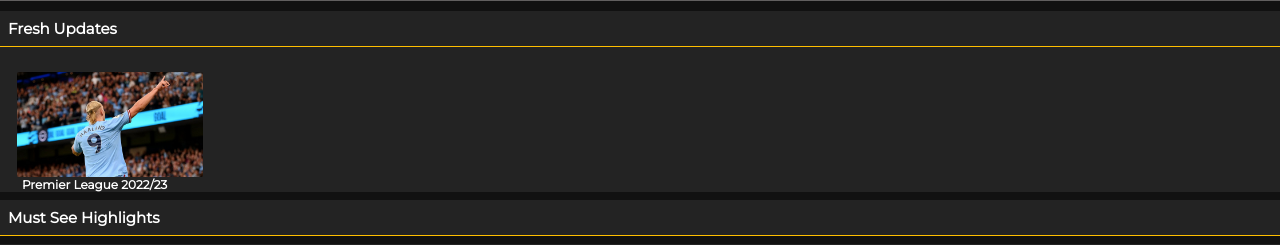
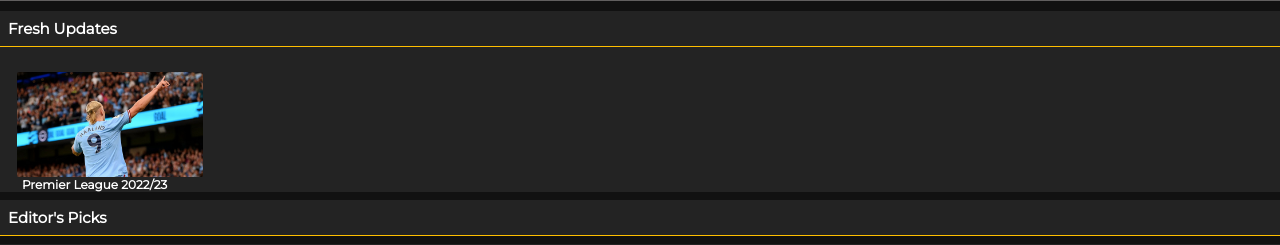
Before and after one commit to shresaur/Highlights-App, a Django app: page / in a window 1280 px wide. Shown: the part 224-469 px from the top of the page. Run offline with Django 4.2, Linux system fonts and the light colour scheme; some libraries are stand-ins or nearby versions.

Commit message:
changed must see highlights section to editor's picks.

```diff
--- a/highlights/templates/highlights/index.html
+++ b/highlights/templates/highlights/index.html
@@ -30,7 +30,7 @@
       </div>
     </div>
     <div id="episodeindex">
-      <div id="indextitle">Must See Highlights</div>
+      <div id="indextitle">Editor's Picks</div>
     </div>
     <div id="episodeindex">
       <div id="indextitle">Coming Soon</div>
```
